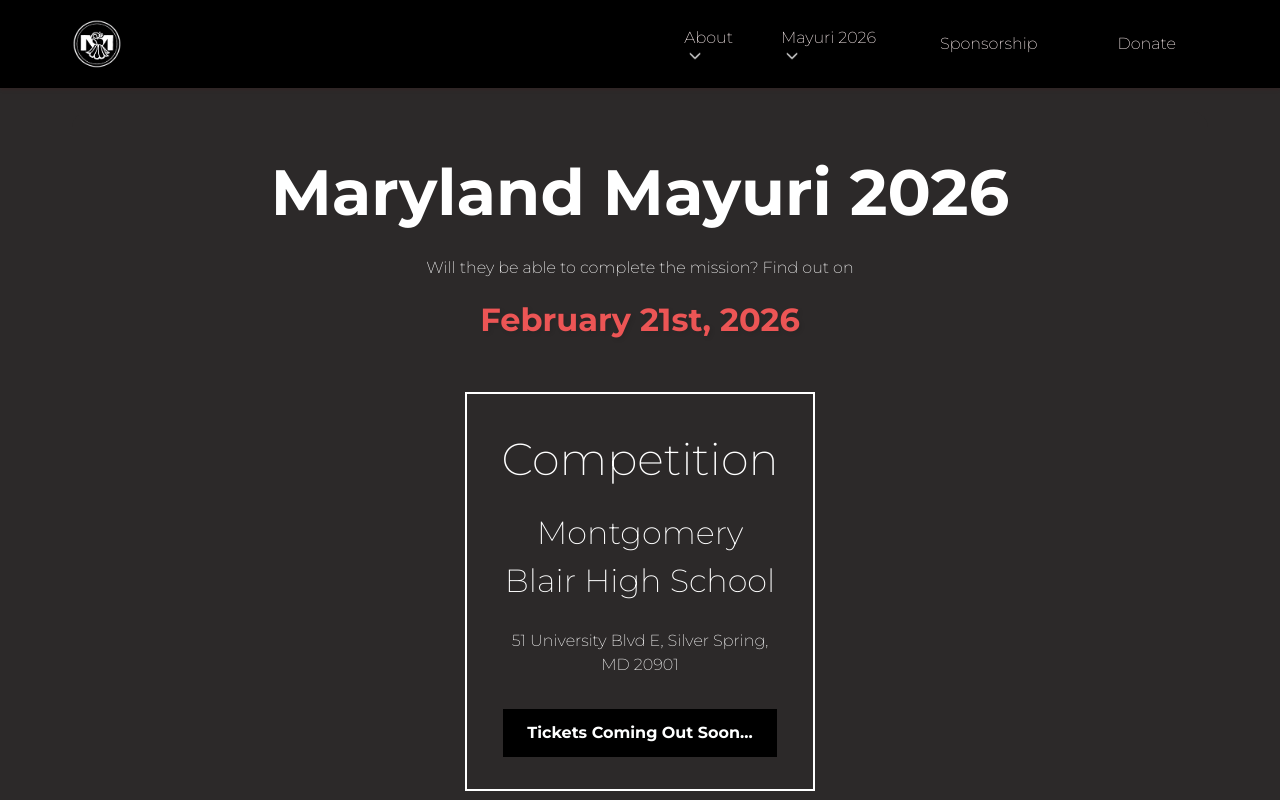
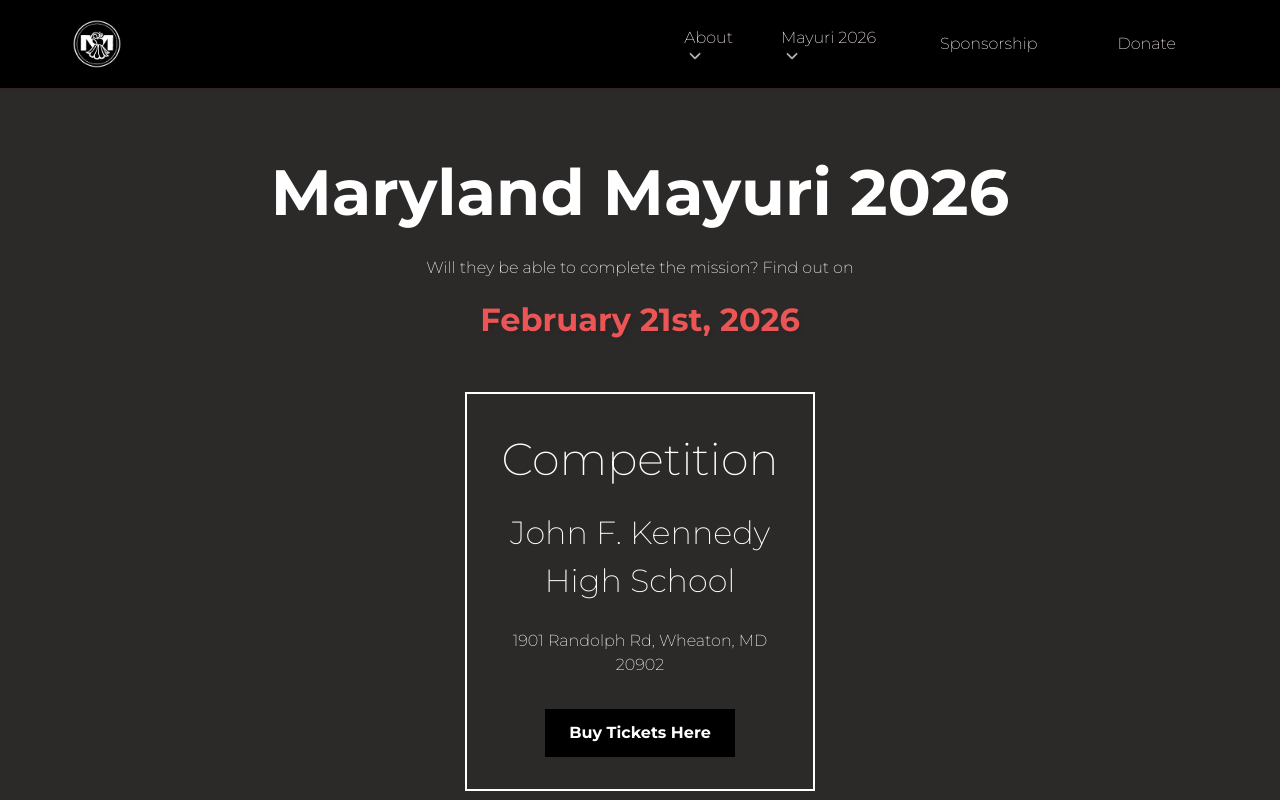
Before and after one commit to maryland-mayuri/marylandmayuri-website, a React (Vite) app: page /competition in a window 1280 px wide. Built offline with nearby package versions, Linux system fonts and the light colour scheme; a web font is replaced by a local one.

Commit message:
Updated venue name + address, added button to buy show tickets

```diff
--- a/src/components/pages/Competition.jsx
+++ b/src/components/pages/Competition.jsx
@@ -190,10 +190,10 @@ const Competition = () => {
           <div className="event-cards">
             <div className="event-card main-event fade-in">
               <h2>Competition</h2>
-              <h3>Montgomery Blair High School</h3>
-              <p>51 University Blvd E, Silver Spring, MD 20901</p>
+              <h3>John F. Kennedy High School</h3>
+              <p>1901 Randolph Rd, Wheaton, MD 20902</p>
               <button className="ticket-button">
-                <a className="ticket-link" href="" rel="noopener noreferrer">Tickets Coming Out Soon...</a>
+                <a className="ticket-link" href="https://doorlist.app/e/ub5am90?s=hTtEk7nZf6&utm_source=ig&utm_medium=social&utm_content=link_in_bio&fbclid=PAZXh0bgNhZW0CMTEAc3J0YwZhcHBfaWQMMjU2MjgxMDQwNTU4AAGnkBBfLKiCzKcC1eXn2NzP2Qfz4Z9Vqp9Elc80L-JZYhwnWHmW6C6qRkNI7cY_aem_KJlhdcK7D_AYWAHI82AjAg" rel="noopener noreferrer">Buy Tickets Here</a>
               </button>
             </div>
 {/*
```
